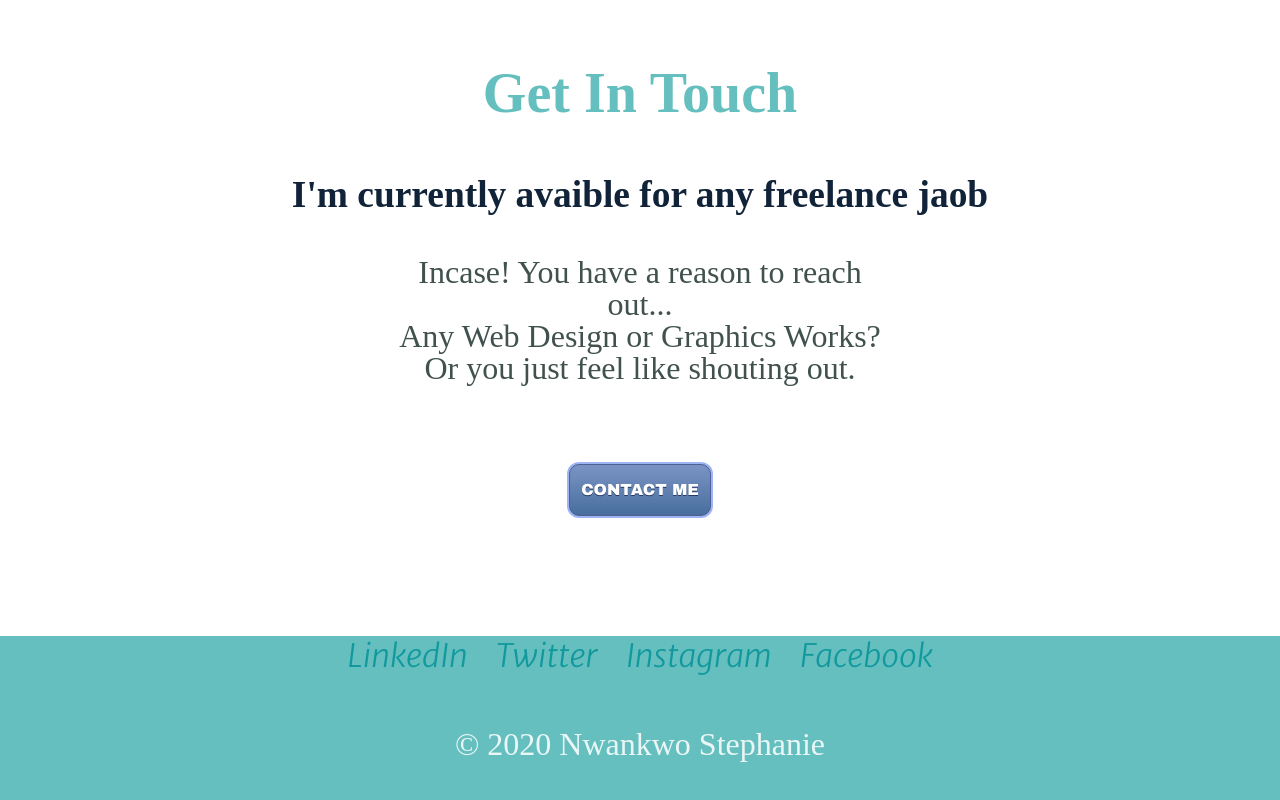
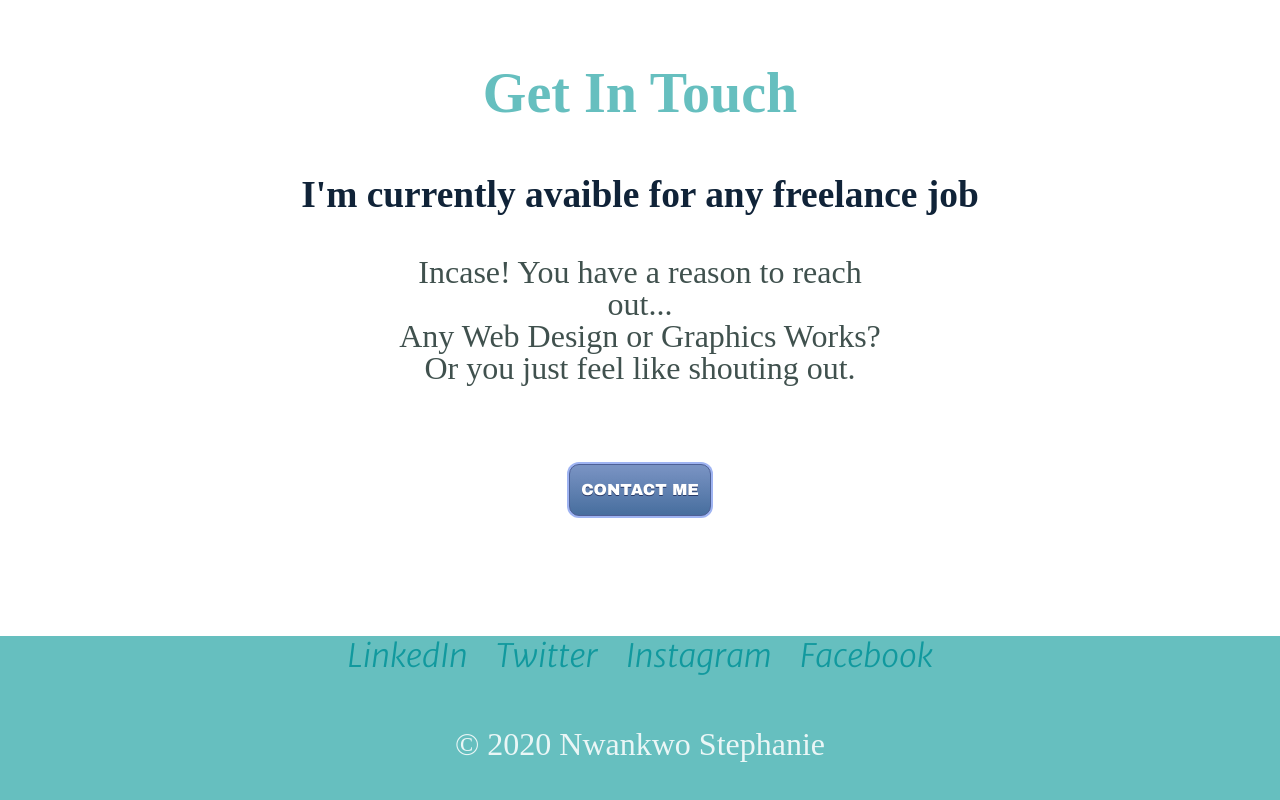
Before and after one commit to GoSTEAN/cv, a plain HTML site: page index.html in a window 1280 px wide. Shown: the part 2483-3283 px from the top of the page. Drawn offline with Linux system fonts and the light colour scheme.

```diff
--- a/index.html
+++ b/index.html
@@ -60,7 +60,7 @@
         <hr>
         <div class="contact-me">
             <h2>Get In Touch</h2>
-            <h3 class="c">I'm currently avaible for any freelance jaob</h3>
+            <h3 class="c">I'm currently avaible for any freelance job</h3>
             <p class="contact-message">Incase! You have a reason to reach out...<br> Any Web Design or Graphics Works&quest;<br> Or you just feel like shouting out.</p>
             <a class="classname" href="mailto:stephybelle208@gmail.com">CONTACT ME</a>
         </div>
```
